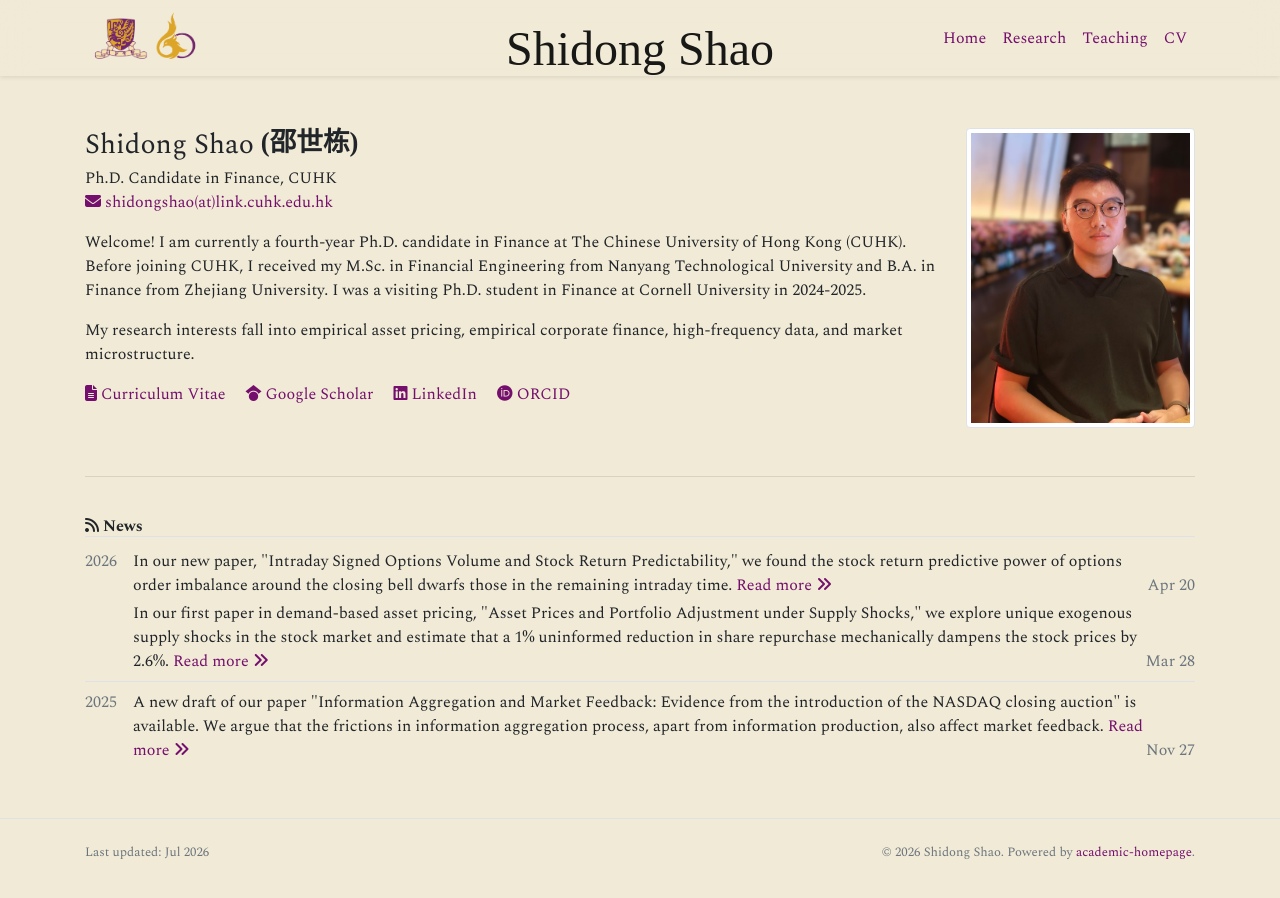
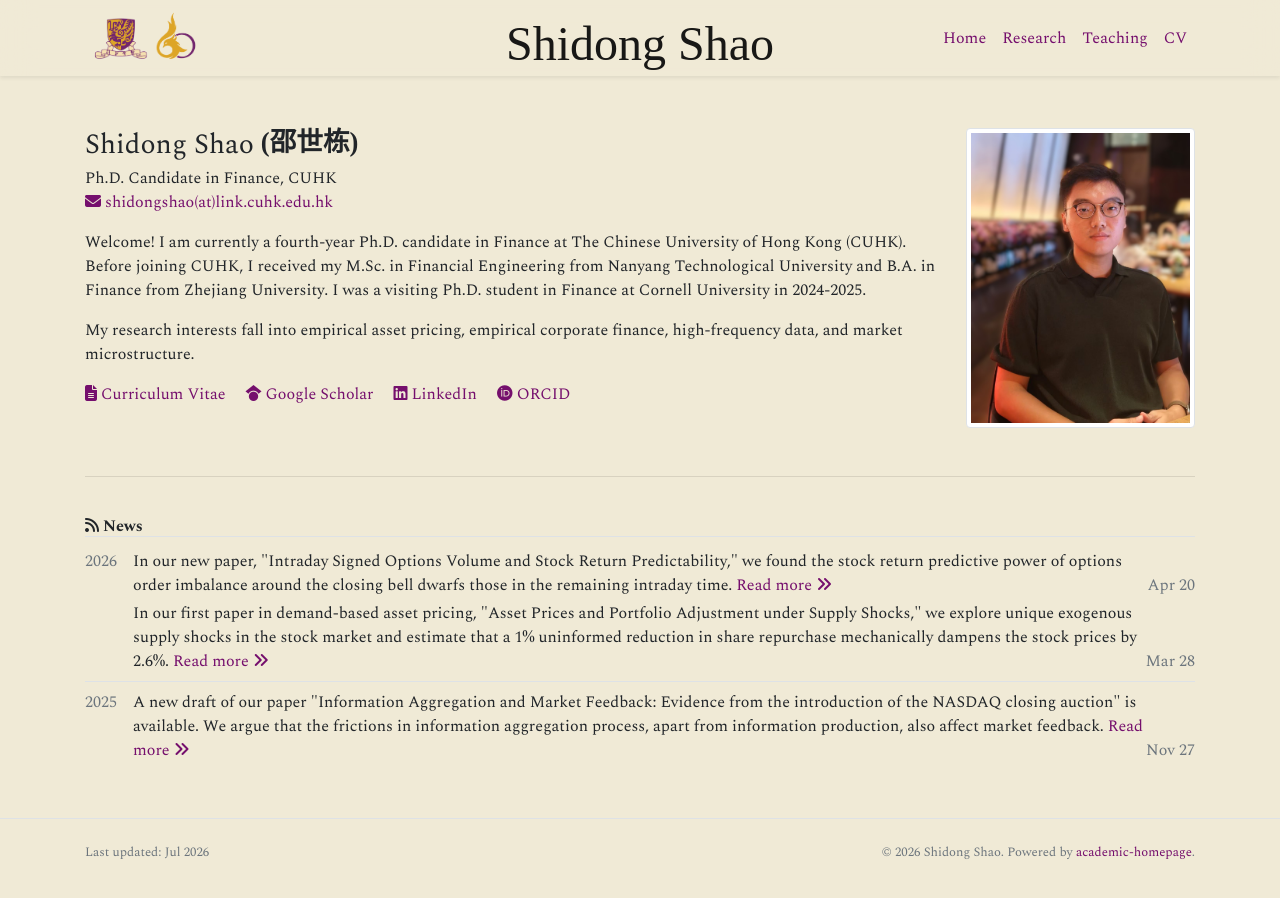
Before and after one commit to shidongshao/shidongshao.github.io, a Jekyll site: the page built from index.html, in a window 1280 px wide. Built offline with Jekyll 4.4.1, drawn with Linux system fonts in a browser that asks for light colours; nearby versions of some CDN libraries; some web fonts are replaced; a style sheet for code colours, icons or effects is not loaded.

Commit message:
Update personal website

```diff
--- a/_includes/navbar.html
+++ b/_includes/navbar.html
@@ -9,13 +9,13 @@
         <a class="navbar-brand mrs-saint-delafield-regular"
         style="
             position: absolute;
-            top: 20px;
+            top: 15px;
             left: 50%;
             transform: translateX(-50%);
             margin: 0;
             max-width: 35vw;
             overflow: hidden;
-            font-size: clamp(3rem, 4vw, 3rem) !important;
+            font-size: clamp(1.5rem, 4vw, 3rem) !important;
             line-height: 1;
             white-space: nowrap;
             text-overflow: ellipsis;
```
Also changed, not shown: index_layout2.html (renamed from index_layout.html).
